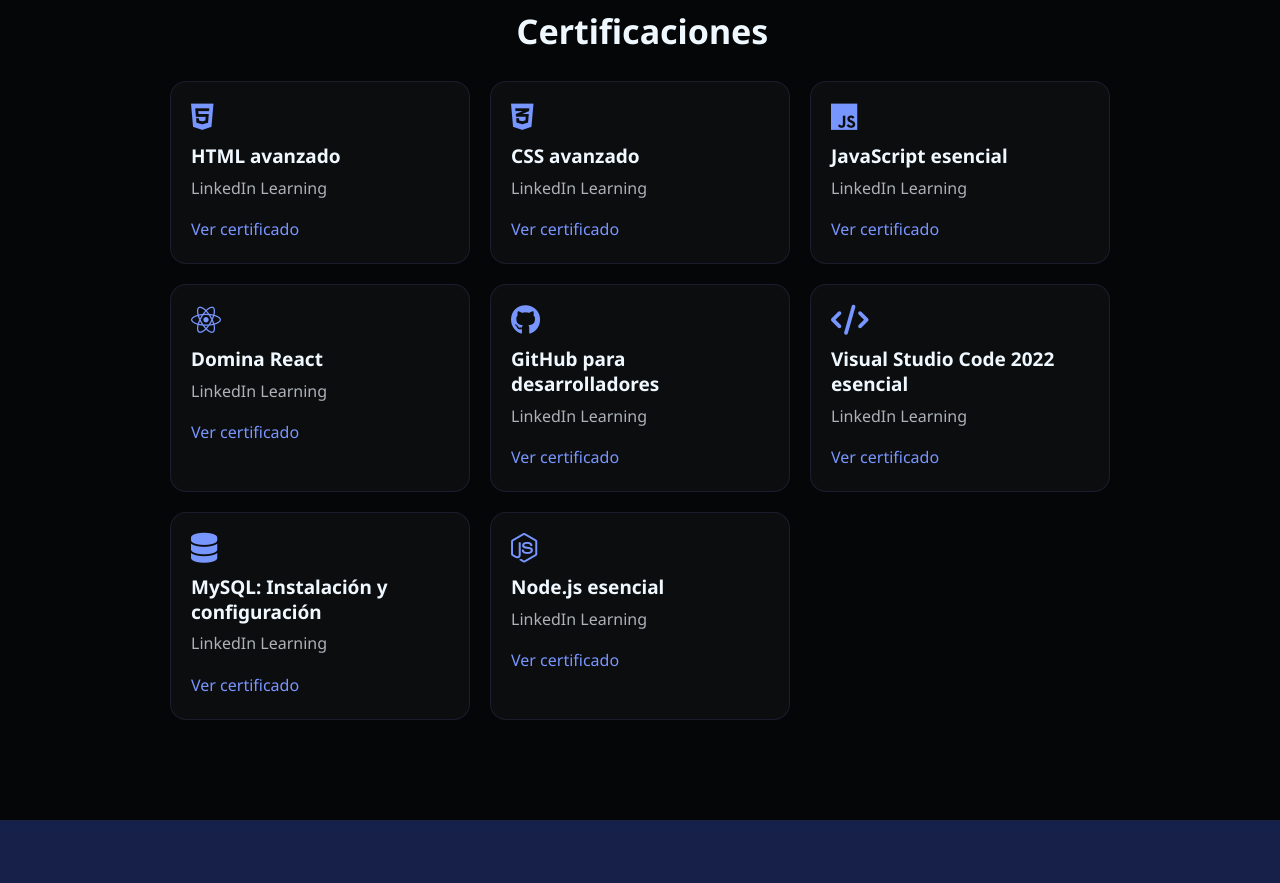
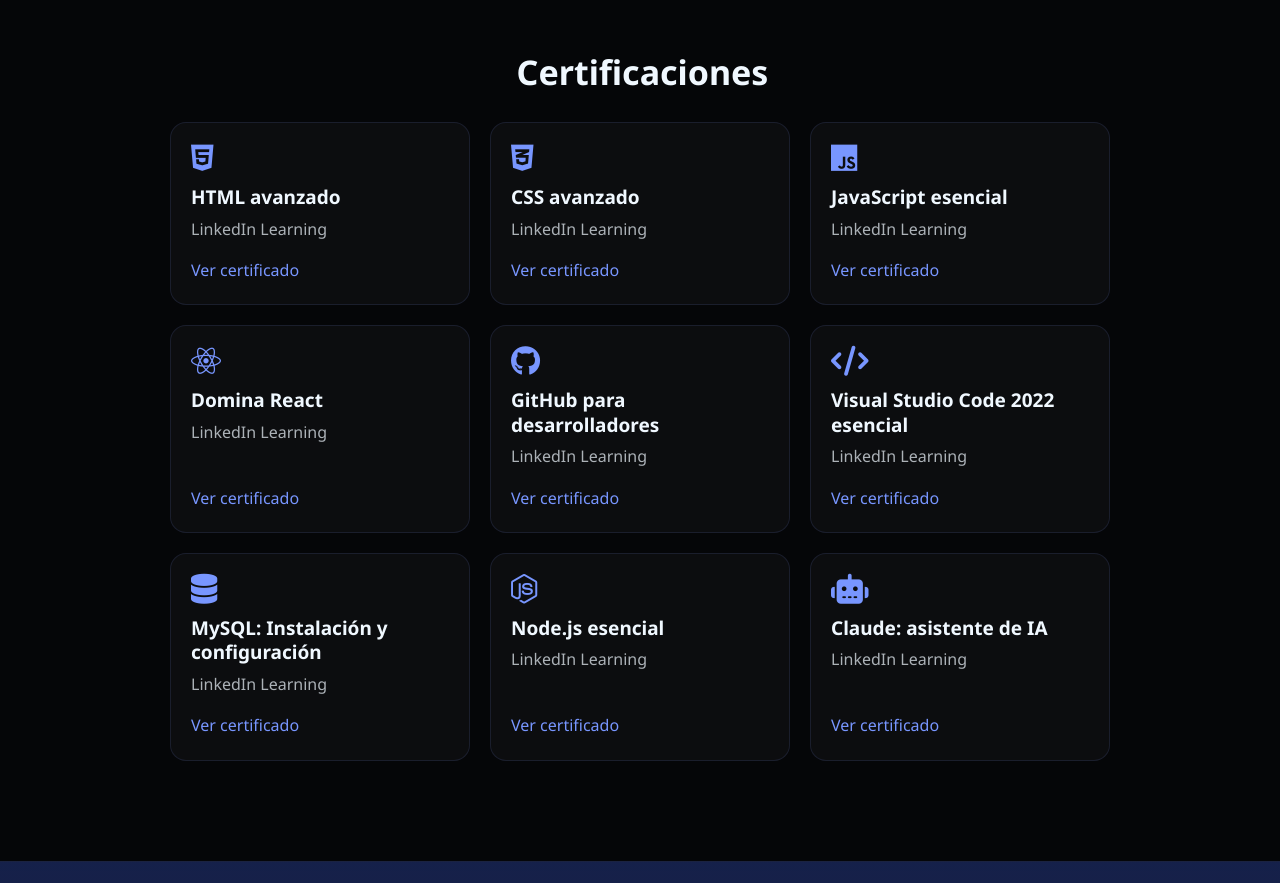
Before and after one commit to diegopereyrasilvetti/portfolio-diego-pereyra, a plain HTML site: page index.html in a window 1280 px wide. Shown: the part 1914-2797 px from the top of the page. Drawn offline with nearby package versions, Linux system fonts and the light colour scheme.

Commit message:
Refactor code structure for improved readability and maintainability

```diff
--- a/index.html
+++ b/index.html
@@ -27,7 +27,7 @@
         <nav class="flex justify-between items-center h-full">
             <div class="brand whitespace-nowrap min-[1100px]:mr-5">
                 <h1 class="text-[20px] font-bold leading-[1.3] max-[359.01px]:text-[18px] min-[600px]:text-[24px] min-[1280px]:text-[22px]">Portfolio Diego Pereyra</h1>
-                <p class="subtitle">desarrollador web junior. HTML, CSS, JavaScript</p>
+                <p class="subtitle">Desarrollador web junior. React, Node.js y base de datos</p>
             </div>
             <button type="button" class="label-menu text-2xl cursor-pointer opacity-80" id="menu-toggle" aria-label="Abrir menú" aria-expanded="false" aria-controls="menu-list"><i class="fa-solid fa-bars"></i><i class="fa-solid fa-xmark"></i></button>
             <ul class="ul-menu" id="menu-list">
@@ -43,7 +43,7 @@
     </header>
     <main>
         <section class="about-me flex flex-col min-[992px]:justify-between min-[600px]:m-[100px]">
-            <img class="rounded-[50%] self-center mt-2.5 min-[600px]:w-[180px] min-[992px]:mb-[60px]" src="images/picture.png"
+            <img class="rounded-[50%] self-center mt-2.5 min-[600px]:w-[180px] min-[992px]:mb-[60px] aspect-[606/699] object-cover object-[50%_18%]" src="images/diegopereyra.png"
             width="100"
             alt="Foto de Diego Pereyra"
             title="foto de perfil diego pereyra">
@@ -51,8 +51,8 @@
             <div class="max-w-[1000px] mx-auto">
                 <h2 id="sobre-mi" class="font-bold">Sobre mí</h2>
 
-                <p>Soy Diego Pereyra, desarrollador web junior y autodidacta. Actualmente trabajo en un equipo de desarrollo, donde pongo en práctica lo que aprendo y sigo sumando experiencia día a día.</p>
-                <p>Trabajo con HTML, CSS, JavaScript, Tailwind, React y Git, Ahora estoy desarrollando mis primeros proyectos: un e-commerce, un sitio web para un hotel y un sitio de gestión de stock, que podés ver más abajo.</p>
+                <p>Soy Diego Pereyra, desarrollador web junior y autodidacta. Actualmente trabajo en T&amp;M Studio, en un equipo de desarrollo, donde pongo en práctica lo que aprendo y sigo sumando experiencia día a día.</p>
+                <p>Trabajo con HTML, CSS, JavaScript, Tailwind, React, Node.js, Git y bases de datos relacionales y no relacionales, Ahora estoy desarrollando mis primeros proyectos: un e-commerce, un sitio web para un hotel y un sitio de gestión de stock, que podés ver más abajo.</p>
                 <p>Vengo de trabajar en depósito, producción y control de procesos. Ahí aprendí a ser ordenado, a revisar el trabajo antes de darlo por terminado y a buscar la causa de los problemas en lugar de solo resolver el síntoma. Hoy aplico esa misma forma de pensar al código.</p>
             </div>
 
@@ -108,49 +108,55 @@
                     <i class="fa-brands fa-html5 text-[30px] text-[rgb(120,150,255)] mb-1.5 max-[599.01px]:text-[24px] max-[599.01px]:mb-0.5"></i>
                     <span class="text-[19px] font-bold leading-[1.3] max-[599.01px]:text-[16px] max-[359.01px]:text-[15px] max-[359.01px]:[overflow-wrap:anywhere]">HTML avanzado</span>
                     <span class="opacity-70 max-[599.01px]:text-[13px]">LinkedIn Learning</span>
-                    <span class="mt-2 text-[rgb(120,150,255)] max-[599.01px]:mt-1 max-[599.01px]:text-[14px]">Ver certificado</span>
+                    <span class="mt-auto pt-2 text-[rgb(120,150,255)] max-[599.01px]:pt-1 max-[599.01px]:text-[14px]">Ver certificado</span>
                 </button>
                 <button type="button" class="cert-card" data-img="cursos/css%20avanzado.png" data-title="CSS avanzado">
                     <i class="fa-brands fa-css3-alt text-[30px] text-[rgb(120,150,255)] mb-1.5 max-[599.01px]:text-[24px] max-[599.01px]:mb-0.5"></i>
                     <span class="text-[19px] font-bold leading-[1.3] max-[599.01px]:text-[16px] max-[359.01px]:text-[15px] max-[359.01px]:[overflow-wrap:anywhere]">CSS avanzado</span>
                     <span class="opacity-70 max-[599.01px]:text-[13px]">LinkedIn Learning</span>
-                    <span class="mt-2 text-[rgb(120,150,255)] max-[599.01px]:mt-1 max-[599.01px]:text-[14px]">Ver certificado</span>
+                    <span class="mt-auto pt-2 text-[rgb(120,150,255)] max-[599.01px]:pt-1 max-[599.01px]:text-[14px]">Ver certificado</span>
                 </button>
                 <button type="button" class="cert-card" data-img="cursos/javascript.png" data-title="JavaScript esencial">
                     <i class="fa-brands fa-js text-[30px] text-[rgb(120,150,255)] mb-1.5 max-[599.01px]:text-[24px] max-[599.01px]:mb-0.5"></i>
                     <span class="text-[19px] font-bold leading-[1.3] max-[599.01px]:text-[16px] max-[359.01px]:text-[15px] max-[359.01px]:[overflow-wrap:anywhere]">JavaScript esencial</span>
                     <span class="opacity-70 max-[599.01px]:text-[13px]">LinkedIn Learning</span>
-                    <span class="mt-2 text-[rgb(120,150,255)] max-[599.01px]:mt-1 max-[599.01px]:text-[14px]">Ver certificado</span>
+                    <span class="mt-auto pt-2 text-[rgb(120,150,255)] max-[599.01px]:pt-1 max-[599.01px]:text-[14px]">Ver certificado</span>
                 </button>
                 <button type="button" class="cert-card" data-img="cursos/react.png" data-title="Domina React">
                     <i class="fa-brands fa-react text-[30px] text-[rgb(120,150,255)] mb-1.5 max-[599.01px]:text-[24px] max-[599.01px]:mb-0.5"></i>
                     <span class="text-[19px] font-bold leading-[1.3] max-[599.01px]:text-[16px] max-[359.01px]:text-[15px] max-[359.01px]:[overflow-wrap:anywhere]">Domina React</span>
                     <span class="opacity-70 max-[599.01px]:text-[13px]">LinkedIn Learning</span>
-                    <span class="mt-2 text-[rgb(120,150,255)] max-[599.01px]:mt-1 max-[599.01px]:text-[14px]">Ver certificado</span>
+                    <span class="mt-auto pt-2 text-[rgb(120,150,255)] max-[599.01px]:pt-1 max-[599.01px]:text-[14px]">Ver certificado</span>
                 </button>
                 <button type="button" class="cert-card" data-img="cursos/github%20.png" data-title="GitHub para desarrolladores">
                     <i class="fa-brands fa-github text-[30px] text-[rgb(120,150,255)] mb-1.5 max-[599.01px]:text-[24px] max-[599.01px]:mb-0.5"></i>
                     <span class="text-[19px] font-bold leading-[1.3] max-[599.01px]:text-[16px] max-[359.01px]:text-[15px] max-[359.01px]:[overflow-wrap:anywhere]">GitHub para desarrolladores</span>
                     <span class="opacity-70 max-[599.01px]:text-[13px]">LinkedIn Learning</span>
-                    <span class="mt-2 text-[rgb(120,150,255)] max-[599.01px]:mt-1 max-[599.01px]:text-[14px]">Ver certificado</span>
+                    <span class="mt-auto pt-2 text-[rgb(120,150,255)] max-[599.01px]:pt-1 max-[599.01px]:text-[14px]">Ver certificado</span>
                 </button>
                 <button type="button" class="cert-card" data-img="cursos/visual%20studio%20code.png" data-title="Visual Studio Code 2022 esencial">
                     <i class="fa-solid fa-code text-[30px] text-[rgb(120,150,255)] mb-1.5 max-[599.01px]:text-[24px] max-[599.01px]:mb-0.5"></i>
                     <span class="text-[19px] font-bold leading-[1.3] max-[599.01px]:text-[16px] max-[359.01px]:text-[15px] max-[359.01px]:[overflow-wrap:anywhere]">Visual Studio Code 2022 esencial</span>
                     <span class="opacity-70 max-[599.01px]:text-[13px]">LinkedIn Learning</span>
-                    <span class="mt-2 text-[rgb(120,150,255)] max-[599.01px]:mt-1 max-[599.01px]:text-[14px]">Ver certificado</span>
+                    <span class="mt-auto pt-2 text-[rgb(120,150,255)] max-[599.01px]:pt-1 max-[599.01px]:text-[14px]">Ver certificado</span>
                 </button>
                 <button type="button" class="cert-card" data-img="cursos/mysql.png" data-title="MySQL: Instalación y configuración">
                     <i class="fa-solid fa-database text-[30px] text-[rgb(120,150,255)] mb-1.5 max-[599.01px]:text-[24px] max-[599.01px]:mb-0.5"></i>
                     <span class="text-[19px] font-bold leading-[1.3] max-[599.01px]:text-[16px] max-[359.01px]:text-[15px] max-[359.01px]:[overflow-wrap:anywhere]">MySQL: Instalación y configuración</span>
                     <span class="opacity-70 max-[599.01px]:text-[13px]">LinkedIn Learning</span>
-                    <span class="mt-2 text-[rgb(120,150,255)] max-[599.01px]:mt-1 max-[599.01px]:text-[14px]">Ver certificado</span>
+                    <span class="mt-auto pt-2 text-[rgb(120,150,255)] max-[599.01px]:pt-1 max-[599.01px]:text-[14px]">Ver certificado</span>
                 </button>
                 <button type="button" class="cert-card" data-img="cursos/node.js.png" data-title="Node.js esencial">
                     <i class="fa-brands fa-node-js text-[30px] text-[rgb(120,150,255)] mb-1.5 max-[599.01px]:text-[24px] max-[599.01px]:mb-0.5"></i>
                     <span class="text-[19px] font-bold leading-[1.3] max-[599.01px]:text-[16px] max-[359.01px]:text-[15px] max-[359.01px]:[overflow-wrap:anywhere]">Node.js esencial</span>
                     <span class="opacity-70 max-[599.01px]:text-[13px]">LinkedIn Learning</span>
-                    <span class="mt-2 text-[rgb(120,150,255)] max-[599.01px]:mt-1 max-[599.01px]:text-[14px]">Ver certificado</span>
+                    <span class="mt-auto pt-2 text-[rgb(120,150,255)] max-[599.01px]:pt-1 max-[599.01px]:text-[14px]">Ver certificado</span>
+                </button>
+                <button type="button" class="cert-card" data-img="cursos/iaclaude.png" data-title="Claude: el asistente de IA para optimizar tu trabajo">
+                    <i class="fa-solid fa-robot text-[30px] text-[rgb(120,150,255)] mb-1.5 max-[599.01px]:text-[24px] max-[599.01px]:mb-0.5"></i>
+                    <span class="text-[19px] font-bold leading-[1.3] max-[599.01px]:text-[16px] max-[359.01px]:text-[15px] max-[359.01px]:[overflow-wrap:anywhere]">Claude: asistente de IA</span>
+                    <span class="opacity-70 max-[599.01px]:text-[13px]">LinkedIn Learning</span>
+                    <span class="mt-auto pt-2 text-[rgb(120,150,255)] max-[599.01px]:pt-1 max-[599.01px]:text-[14px]">Ver certificado</span>
                 </button>
             </div>
         </section>
@@ -172,12 +178,13 @@
         <div class="py-[30px] bg-[linear-gradient(180deg,rgba(60,95,225,0.30),rgba(60,95,225,0.14))] border-y border-y-[rgba(120,150,255,0.12)]">
         <section class="tech min-[600px]:m-[100px]">
             <h2 id="tecnologias" class="font-bold">Tecnologías</h2>
-            <div class="flex flex-wrap min-[1100px]:flex-nowrap justify-center items-center gap-[30px] min-[920px]:gap-[60px] my-5 min-[600px]:mx-auto min-[600px]:max-w-[360px] min-[920px]:max-w-[510px] min-[1100px]:max-w-none">
+            <div class="flex flex-wrap min-[1100px]:flex-nowrap justify-center items-center gap-[30px] min-[920px]:gap-[60px] min-[1100px]:gap-[clamp(30px,3.5vw,60px)] my-5 min-[600px]:mx-auto min-[600px]:max-w-[490px] min-[920px]:max-w-[700px] min-[1100px]:max-w-none">
                 <img src="images/HTML5_logo.png" alt="HTML5">
                 <img src="images/CSS3_logo.png" alt="CSS3">
                 <img src="./images/file_00000000d388820ead284109fc11ff55.png" alt="JavaScript">
                 <img src="./images/Tailwind CSS.png" alt="Tailwindcss">
                 <img src="./images/2582e94c-6fc1-450a-a905-1f9aa269d0f6.png" alt="React">
+                <img src="./images/logo-nodejs-hexagonal-sin-fondo.png" alt="Node.js">
                 <img src="./images/Git-Symbol.png" alt="Git">
             </div>
         </section>
--- a/styles/style.css
+++ b/styles/style.css
@@ -229,6 +229,10 @@
 
 .tech img[alt="HTML5"],
 .tech img[alt="CSS3"] {
+    transform: translateY(9.5%) scale(0.8);
+}
+
+.tech img[alt="Node.js"] {
     transform: translateY(9.5%) scale(0.8);
 }
 
```
Also changed, not shown: cursos/iaclaude.png (added), images/logo-nodejs-hexagonal-sin-fondo.png (added), images/picture.png (deleted), 2 other files.
